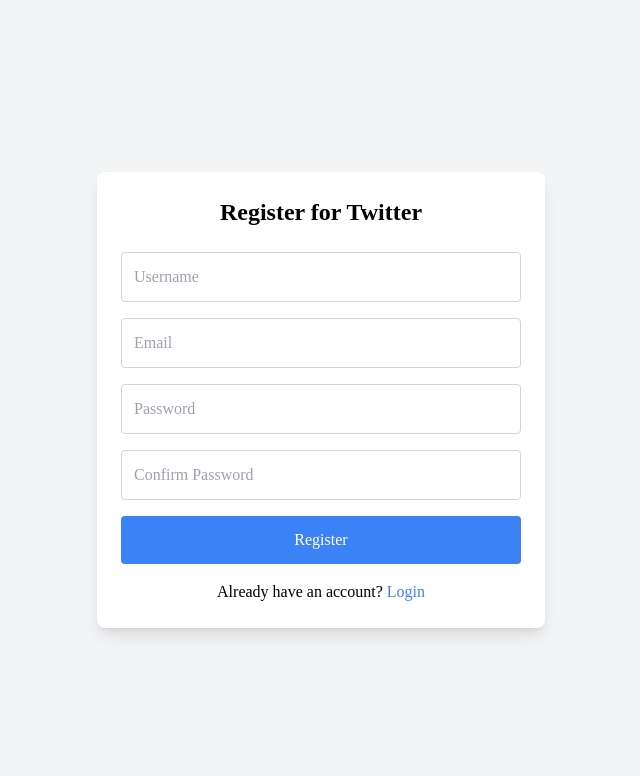
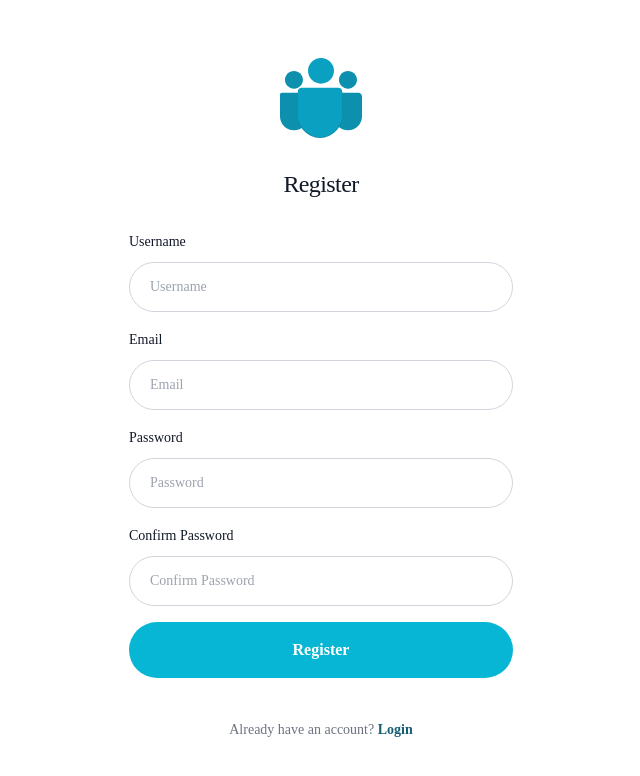
Before and after one commit to deepakGusaiwal-designer/twitter-clone, a React (Create React App) app: page /register in a window 1280 px wide. Shown: the top 776 px of the page, without its empty margins (319-959 px from the left). Built offline with nearby package versions, Linux system fonts and the light colour scheme.

Commit message:
post-input updated

```diff
--- a/public/index.html
+++ b/public/index.html
@@ -24,7 +24,7 @@
       work correctly both with client-side routing and a non-root public URL.
       Learn how to configure a non-root public URL by running `npm run build`.
     -->
-    <title>React App</title>
+    <title>Sofice</title>
   </head>
   <body>
     <noscript>You need to enable JavaScript to run this app.</noscript>
--- a/src/components/Auth/Register.js
+++ b/src/components/Auth/Register.js
@@ -4,6 +4,7 @@
 import { auth, db } from '../../firebase/firebase';
 import { doc, setDoc } from 'firebase/firestore';
 import { useNavigate } from 'react-router-dom';
+import Logo from "../../assets/sofice.svg"
 
 function Register() {
   const [email, setEmail] = useState('');
@@ -37,7 +38,104 @@
 
   // ... rest of the component (form UI) remains unchanged
   return (
-    <div className="min-h-screen flex items-center justify-center bg-gray-100">
+    <>
+    <div className="flex min-h-full flex-1 flex-col justify-center px-6 py-12 lg:px-8 min-h-screen">
+      <div className="sm:mx-auto sm:w-full sm:max-w-sm">
+        <img
+          alt="Sofice"
+          src={Logo}
+          className="mx-auto h-20 w-auto" />
+        <h2 className="mt-7 text-center text-2xl/9 font-medium tracking-tight text-gray-900">
+          Register
+        </h2>
+      </div>
+
+      <div className="mt-7 sm:mx-auto sm:w-full sm:max-w-sm">
+        <form onSubmit={handleRegister} className="space-y-4">
+          <div>
+            <label htmlFor="username" className="block text-sm/6 font-medium text-gray-900">
+              Username
+            </label>
+            <div className="mt-2">
+              <input
+                id="username"
+                type="text"
+                value={username}
+                onChange={(e) => setUsername(e.target.value)}
+                placeholder="Username"
+                className="block w-full rounded-full bg-white px-5 py-3 text-base text-gray-900 outline-2 outline-gray-300 placeholder:text-gray-400 focus:outline-2 focus:-outline-offset focus:outline-indigo-600 sm:text-sm/6 border border-gray-300 focus:border-indigo-600" />
+            </div>
+          </div>
+
+          <div>
+            <label htmlFor="Email" className="block text-sm/6 font-medium text-gray-900">
+              Email
+            </label>
+            <div className="mt-2">
+              <input
+                id="Email"
+                type="email"
+                value={email}
+                onChange={(e) => setEmail(e.target.value)}
+                placeholder="Email"
+                className="block w-full rounded-full bg-white px-5 py-3 text-base text-gray-900 outline-2 outline-gray-300 placeholder:text-gray-400 focus:outline-2 focus:-outline-offset focus:outline-indigo-600 sm:text-sm/6 border border-gray-300 focus:border-indigo-600" />
+            </div>
+          </div>
+
+          <div>
+            <label htmlFor="Password" className="block text-sm/6 font-medium text-gray-900">
+              Password
+            </label>
+            <div className="mt-2">
+              <input
+                id="Password"
+                name="password"
+                type="password"
+                value={password}
+                onChange={(e) => setPassword(e.target.value)}
+                placeholder="Password"
+                // required
+                autoComplete="current-password"
+                className="block w-full rounded-full bg-white px-5 py-3 text-base text-gray-900 outline-2 outline-gray-300 placeholder:text-gray-400 focus:outline-2 focus:-outline-offset focus:outline-indigo-600 sm:text-sm/6 border border-gray-300 focus:border-indigo-600" />
+            </div>
+          </div>
+
+          <div>
+            <label htmlFor="confirmPassword" className="block text-sm/6 font-medium text-gray-900">
+              Confirm Password
+            </label>
+            <div className="mt-2">
+              <input
+                id="confirmPassword"
+                type="password"
+                value={confirmPassword}
+                onChange={(e) => setConfirmPassword(e.target.value)}
+                placeholder="Confirm Password"
+                className="block w-full rounded-full bg-white px-5 py-3 text-base text-gray-900 outline-2 outline-gray-300 placeholder:text-gray-400 focus:outline-2 focus:-outline-offset focus:outline-indigo-600 sm:text-sm/6 border border-gray-300 focus:border-indigo-600" />
+            </div>
+          </div>
+
+          <div>
+            {error && <p className="text-red-500 text-sm py-2">Username/password invalid</p>}
+            <button
+              type="submit"
+              className="flex w-full justify-center rounded-full bg-cyan-500 px-3 py-4 text-md/6 font-semibold text-white shadow-xs hover:bg-cyan-600 focus-visible:outline-2 focus-visible:outline-offset-2 focus-visible:outline-indigo-600"
+              >
+              Register
+            </button>
+          </div>
+        </form>
+
+        <p className="mt-10 text-center text-sm/6 text-gray-500">
+          Already have an account?{' '}
+          <a href="/login" className="font-semibold text-cyan-800 hover:text-cyan-900">
+          Login
+          </a>
+        </p>
+      </div>
+    </div>
+
+      {/* <div className="min-h-screen flex items-center justify-center bg-gray-100">
         <div className="bg-white p-6 rounded-lg shadow-lg w-full max-w-md">
           <h2 className="text-2xl font-bold mb-6 text-center">Register for Twitter</h2>
           <form onSubmit={handleRegister} className="space-y-4">
@@ -84,7 +182,8 @@
             </a>
           </p>
         </div>
-    </div>
+      </div> */}
+    </>
   );
 }
 
--- a/src/components/Feed/Feed.js
+++ b/src/components/Feed/Feed.js
@@ -22,7 +22,7 @@
         <h2 className="text-xl font-bold">Home</h2>
       </div>
       <TweetBox />
-      <div className="p-4">
+      {/* <div className="p-4">
         {posts.map((post) => (
           <Post
             key={post.id}
@@ -38,7 +38,7 @@
             videoUrl={post.videoUrl}
           />
         ))}
-      </div>
+      </div> */}
     </div>
   );
 }
--- a/src/components/Widgets/Widgets.js
+++ b/src/components/Widgets/Widgets.js
@@ -106,7 +106,7 @@
         <div className="p-4 border-b border-gray-200">
           <h3 className="text-lg font-bold">Who to follow</h3>
         </div>
-        <div className="p-4 space-y-4">
+        {/* <div className="p-4 space-y-4">
           {suggestedUsers.map((user) => {
             const isFollowing = following.includes(user.id);
             return (
@@ -131,13 +131,13 @@
               </div>
             );
           })}
-        </div>
+        </div> */}
       </div>
       <div className="border border-gray-200 rounded-lg bg-white">
         <div className="p-4 border-b border-gray-200">
           <h3 className="text-lg font-bold">Members</h3>
         </div>
-        <div className="p-4 space-y-4 max-h-64 overflow-y-auto">
+        {/* <div className="p-4 space-y-4 max-h-64 overflow-y-auto">
           {allMembers.map((user) => {
             const isFollowing = following.includes(user.id);
             return (
@@ -162,7 +162,7 @@
               </div>
             );
           })}
-        </div>
+        </div> */}
       </div>
     </div>
   );
--- a/src/index.css
+++ b/src/index.css
@@ -2,7 +2,7 @@
 @import "tailwindcss/components";
 @import "tailwindcss/utilities";
 
-@import url('https://fonts.googleapis.com/css2?family=Instrument+Sans:ital,wght@0,400..700;1,400..700&display=swap');
+@import url('https://fonts.googleapis.com/css2?family=Plus+Jakarta+Sans:ital,wght@0,200..800;1,200..800&display=swap');
 
 body {
 }
@@ -10,7 +10,7 @@
 
 body {
   margin: 0;
-  font-family: "Instrument Sans", serif;
+  font-family: "Plus Jakarta Sans", serif;
   /* font-family: -apple-system, BlinkMacSystemFont, 'Segoe UI', 'Roboto', 'Oxygen',
     'Ubuntu', 'Cantarell', 'Fira Sans', 'Droid Sans', 'Helvetica Neue',
     sans-serif; */
```
Also changed, not shown: src/components/Auth/Login.js (+13 -11 lines), src/components/TweetBox/TweetBox.js (+51 -3 lines), src/assets/sofice.svg (added). Lines whose indentation alone changed are shown as unchanged.
